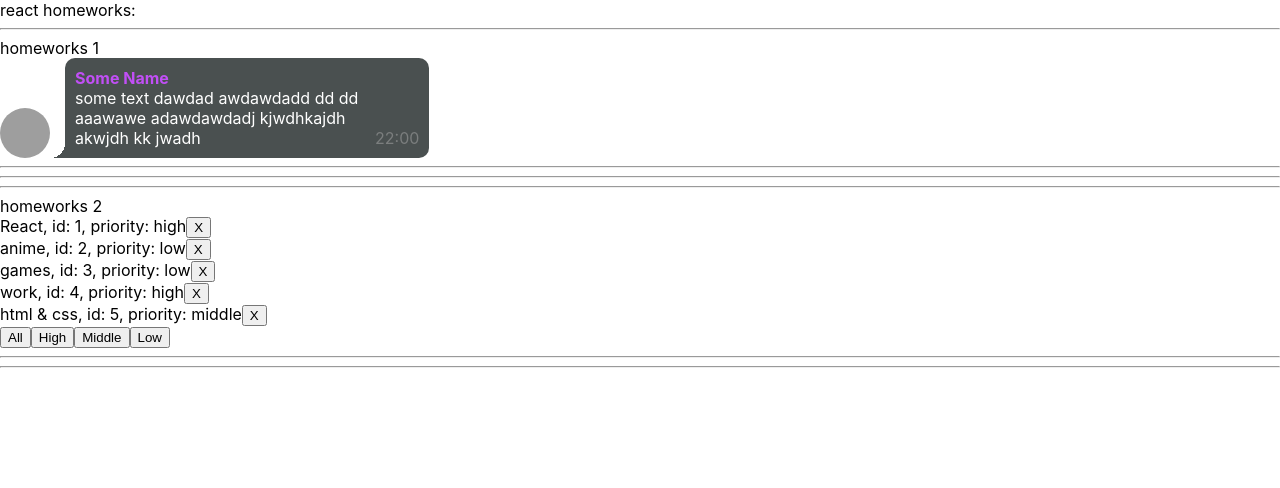
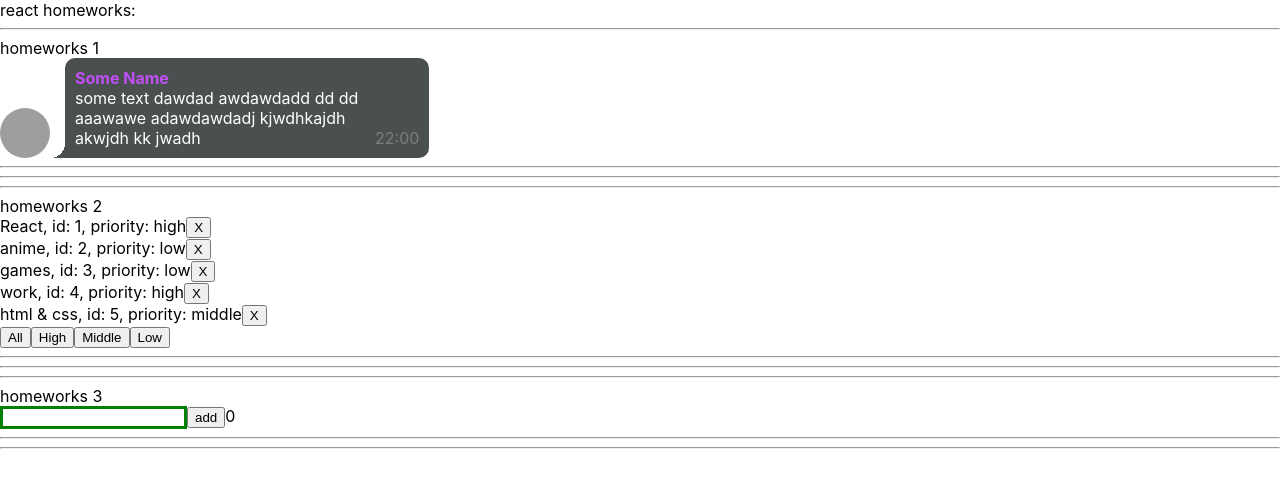
Before and after one commit to JudgEby/tasks-from-ignat, a React (Create React App) app: page / in a window 1280 px wide. Shown: the top 488 px of the page. Built offline with nearby package versions, Linux system fonts and the light colour scheme; grey boxes are pictures that could not be loaded.

Commit message:
completed task 3

```diff
--- a/package.json
+++ b/package.json
@@ -10,10 +10,12 @@
     "@types/node": "^12.0.0",
     "@types/react": "^17.0.0",
     "@types/react-dom": "^17.0.0",
+    "@types/uuid": "^8.3.0",
     "react": "^17.0.2",
     "react-dom": "^17.0.2",
     "react-scripts": "4.0.3",
     "typescript": "^4.1.2",
+    "uuid": "^8.3.2",
     "web-vitals": "^1.0.1"
   },
   "scripts": {
--- a/src/p1-main/m1-ui/u1-app/App.tsx
+++ b/src/p1-main/m1-ui/u1-app/App.tsx
@@ -2,6 +2,7 @@ import React from "react";
 import s from "./App.module.css";
 import HW1 from "../../../p2-homeworks/h1/HW1";
 import HW2 from "../../../p2-homeworks/h2/HW2";
+import HW3 from "../../../p2-homeworks/h3/HW3";
 
 function App() {
   return (
@@ -9,7 +10,7 @@ function App() {
       <div>react homeworks:</div>
       <HW1 />
       <HW2 />
-      {/*<HW3/>*/}
+      <HW3 />
       {/*<HW4/>*/}
       {/*<HW5/>*/}
     </div>
--- a/src/p2-homeworks/h3/Greeting.module.css
+++ b/src/p2-homeworks/h3/Greeting.module.css
@@ -3,5 +3,9 @@
 }
 
 .error {
-    border: 1px solid red;
+    border: 3px solid red;
 }
+
+.ok{
+    border: 3px solid green;
+}
--- a/src/p2-homeworks/h3/Greeting.tsx
+++ b/src/p2-homeworks/h3/Greeting.tsx
@@ -1,28 +1,28 @@
-import React from 'react'
-import s from './Greeting.module.css'
+import React, { ChangeEvent } from "react";
+import s from "./Greeting.module.css";
 
 type GreetingPropsType = {
-    name: any // need to fix any
-    setNameCallback: any // need to fix any
-    addUser: any // need to fix any
-    error: any // need to fix any
-    totalUsers: any // need to fix any
-}
+  name: string; // need to fix any
+  setNameCallback: (e: ChangeEvent<HTMLInputElement>) => void; // need to fix any
+  addUser: () => void; // need to fix any
+  error: string; // need to fix any
+  totalUsers: number; // need to fix any
+};
 
 // презентационная компонента (для верстальщика)
 const Greeting: React.FC<GreetingPropsType> = (
-    {name, setNameCallback, addUser, error, totalUsers} // деструктуризация пропсов
+  { name, setNameCallback, addUser, error, totalUsers } // деструктуризация пропсов
 ) => {
-    const inputClass = s.error // need to fix with (?:)
+  const inputClass = error ? s.error : s.ok; // need to fix with (?:)
 
   return (
     <div>
-            <input value={name} onChange={setNameCallback} className={inputClass}/>
+      <input value={name} onChange={setNameCallback} className={inputClass} />
       <span>{error}</span>
       <button onClick={addUser}>add</button>
       <span>{totalUsers}</span>
     </div>
-    )
-}
+  );
+};
 
-export default Greeting
+export default Greeting;
--- a/src/p2-homeworks/h3/GreetingContainer.tsx
+++ b/src/p2-homeworks/h3/GreetingContainer.tsx
@@ -1,28 +1,42 @@
-import React, {useState} from 'react'
-import Greeting from './Greeting'
+import React, { ChangeEvent, useState } from "react";
+import Greeting from "./Greeting";
+import { UserType } from "./HW3";
 
 type GreetingContainerPropsType = {
-    users: any // need to fix any
-    addUserCallback: any // need to fix any
-}
+  users: UserType[]; // need to fix any
+  addUserCallback: (name: string) => void; // need to fix any
+};
 
 // более простой и понятный для новичков
 // function GreetingContainer(props: GreetingPropsType) {
 
 // более современный и удобный для про :)
 // уровень локальной логики
-const GreetingContainer: React.FC<GreetingContainerPropsType> = ({users, addUserCallback}) => { // деструктуризация пропсов
-    const [name, setName] = useState<any>('') // need to fix any
-    const [error, setError] = useState<any>('') // need to fix any
+const GreetingContainer: React.FC<GreetingContainerPropsType> = ({
+  users,
+  addUserCallback,
+}) => {
+  // деструктуризация пропсов
+  const [name, setName] = useState<string>(""); // need to fix any
+  const [error, setError] = useState<string>(""); // need to fix any
 
-    const setNameCallback = (e: any) => { // need to fix any
-        setName('') // need to fix
+  const setNameCallback = (e: ChangeEvent<HTMLInputElement>) => {
+    setName(e.currentTarget.value);
+    if (e.currentTarget.value) {
+      setError("");
+    } else {
+      setError("ВВедите имя");
     }
+  };
   const addUser = () => {
-        alert(`Hello  !`) // need to fix
+    if (name) {
+      addUserCallback(name);
+      alert(`Hello  ${name}!`);
     }
+    // need to fix
+  };
 
-    const totalUsers = 0 // need to fix
+  const totalUsers = users.length; // need to fix
 
   return (
     <Greeting
@@ -32,7 +46,7 @@ const GreetingContainer: React.FC<GreetingContainerPropsType> = ({users, addUser
       error={error}
       totalUsers={totalUsers}
     />
-    )
-}
+  );
+};
 
-export default GreetingContainer
+export default GreetingContainer;
--- a/src/p2-homeworks/h3/HW3.tsx
+++ b/src/p2-homeworks/h3/HW3.tsx
@@ -1,34 +1,34 @@
-import React, {useState} from 'react'
-import GreetingContainer from './GreetingContainer'
+import React, { useState } from "react";
+import GreetingContainer from "./GreetingContainer";
+import { v1 } from "uuid";
 
 // types
 export type UserType = {
-    _id: any // need to fix any
-    name: any // need to fix any
-}
+  _id: any; // need to fix any
+  name: any; // need to fix any
+};
 
 // уровень работы с глобальными данными
 function HW3() {
-    const [users, setUsers] = useState<any>([]) // need to fix any
+  const [users, setUsers] = useState<UserType[]>([]); // need to fix any
 
-    const addUserCallback = (name: any) => { // need to fix any
-        setUsers([]) // need to fix
-    }
+  const addUserCallback = (name: string) => {
+    // need to fix any
+    const newUser: UserType = { _id: v1(), name };
+    setUsers([...users, newUser]); // need to fix
+  };
 
-    return (
-        <div>
-            <hr/>
-            homeworks 3
-
-            {/*should work (должно работать)*/}
-            <GreetingContainer users={users} addUserCallback={addUserCallback}/>
-
-            <hr/>
-            {/*для личного творчества, могу проверить*/}
-            {/*<AlternativeGreeting/>*/}
-            <hr/>
-        </div>
-    )
+  return (
+    <div>
+      <hr />
+      homeworks 3{/*should work (должно работать)*/}
+      <GreetingContainer users={users} addUserCallback={addUserCallback} />
+      <hr />
+      {/*для личного творчества, могу проверить*/}
+      {/*<AlternativeGreeting/>*/}
+      <hr />
+    </div>
+  );
 }
 
-export default HW3
+export default HW3;
```
Also changed, not shown: 1 other file (tests, documents, lock files or other folders). Lines whose indentation alone changed are shown as unchanged.
